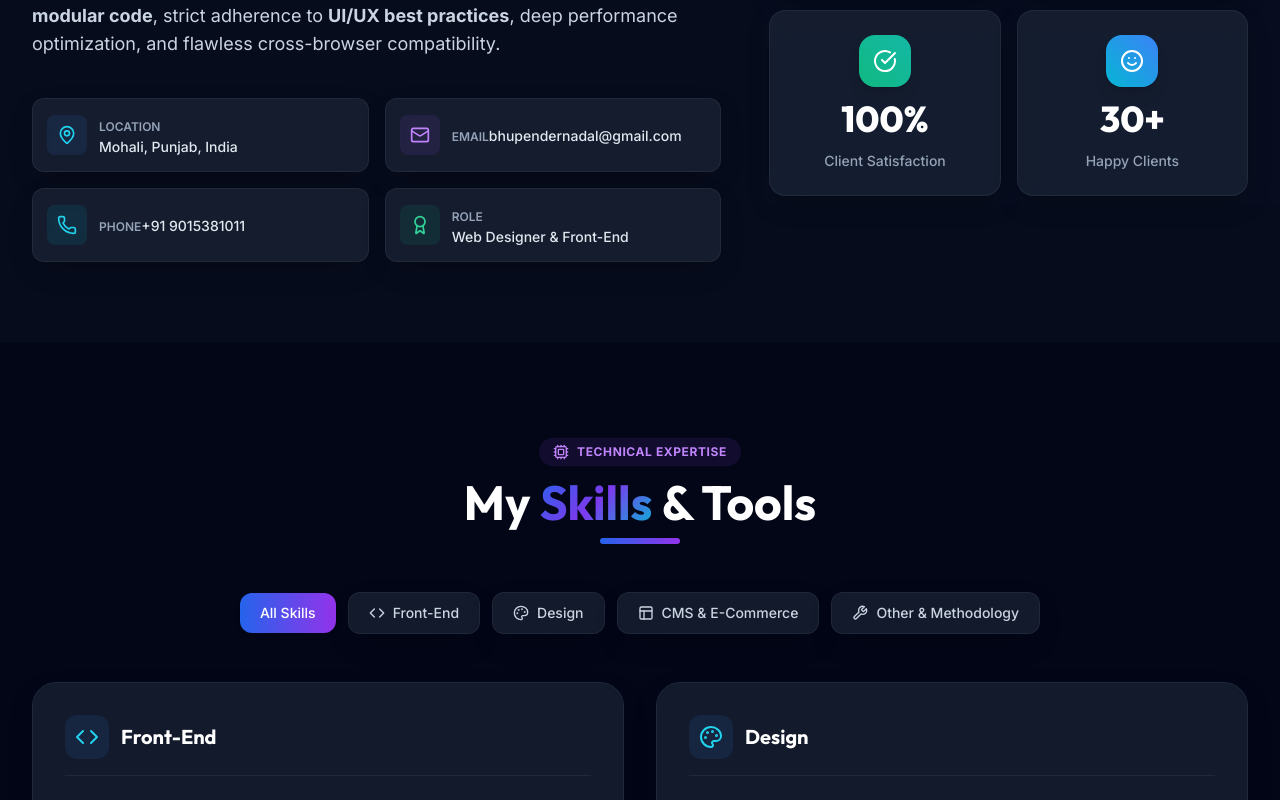
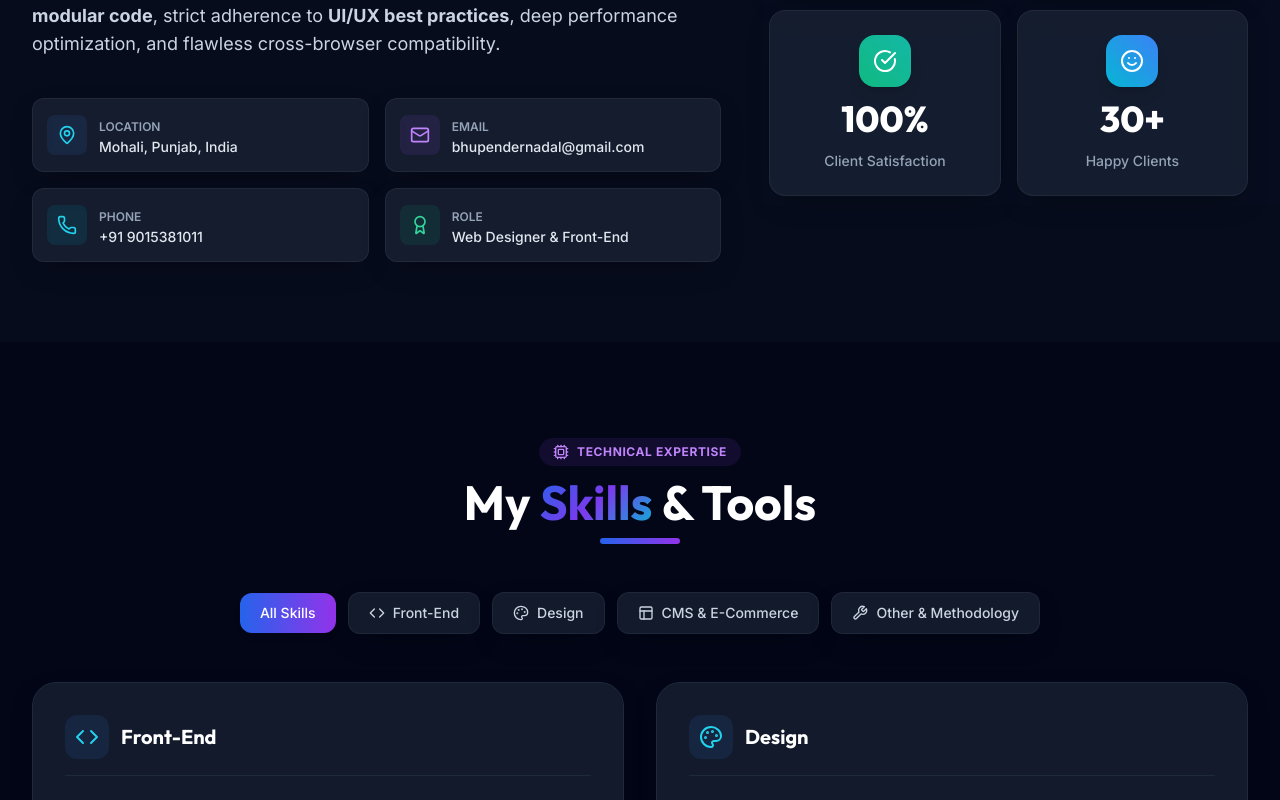
Before and after one commit to Bhupender-Singh-D/bhupender-portfolio, a React (Vite) app: page / in a window 1280 px wide. Shown: the part 1320-2120 px from the top of the page. Built offline with nearby package versions, Linux system fonts and the light colour scheme.

Commit message:
Contact & About Changes

```diff
--- a/src/components/About.jsx
+++ b/src/components/About.jsx
@@ -59,7 +59,7 @@ export default function About() {
                 </div>
                 <div>
                   <span className="text-xs text-slate-500 dark:text-slate-400 uppercase font-semibold">Email</span>
-                  <a href="mailto:bhupendernadal@gmail.com" className="text-sm font-medium text-slate-800 dark:text-slate-200 hover:text-blue-600 dark:hover:text-cyan-400 transition-colors">
+                  <a href="mailto:bhupendernadal@gmail.com" className="block text-sm font-medium text-slate-800 dark:text-slate-200 hover:text-blue-600 dark:hover:text-cyan-400 transition-colors">
                     bhupendernadal@gmail.com
                   </a>
                 </div>
@@ -71,7 +71,7 @@ export default function About() {
                 </div>
                 <div>
                   <span className="text-xs text-slate-500 dark:text-slate-400 uppercase font-semibold">Phone</span>
-                  <a href="tel:+919015381011" className="text-sm font-medium text-slate-800 dark:text-slate-200 hover:text-blue-600 dark:hover:text-cyan-400 transition-colors">
+                  <a href="tel:+919015381011" className="block text-sm font-medium text-slate-800 dark:text-slate-200 hover:text-blue-600 dark:hover:text-cyan-400 transition-colors">
                     +91 9015381011
                   </a>
                 </div>
--- a/src/components/Contact.jsx
+++ b/src/components/Contact.jsx
@@ -284,7 +284,7 @@ export default function Contact() {
                 <div className="grid grid-cols-1 sm:grid-cols-2 gap-4">
                   <div className="space-y-1.5">
                     <label className="text-xs font-semibold uppercase tracking-wider text-slate-700 dark:text-slate-300">
-                      Phone Number
+                      Phone Number <span className="text-rose-500">*</span>
                     </label>
                     <input
                       id="phone"
@@ -300,7 +300,7 @@ export default function Contact() {
 
                   <div className="space-y-1.5">
                     <label className="text-xs font-semibold uppercase tracking-wider text-slate-700 dark:text-slate-300">
-                      Subject
+                      Subject <span className="text-rose-500">*</span>
                     </label>
                     <input
                       id="subject"
```
